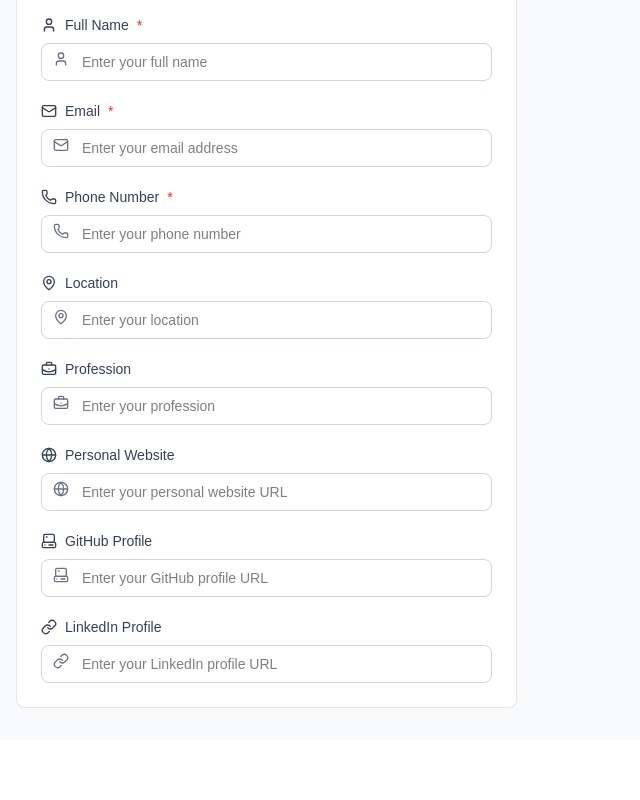
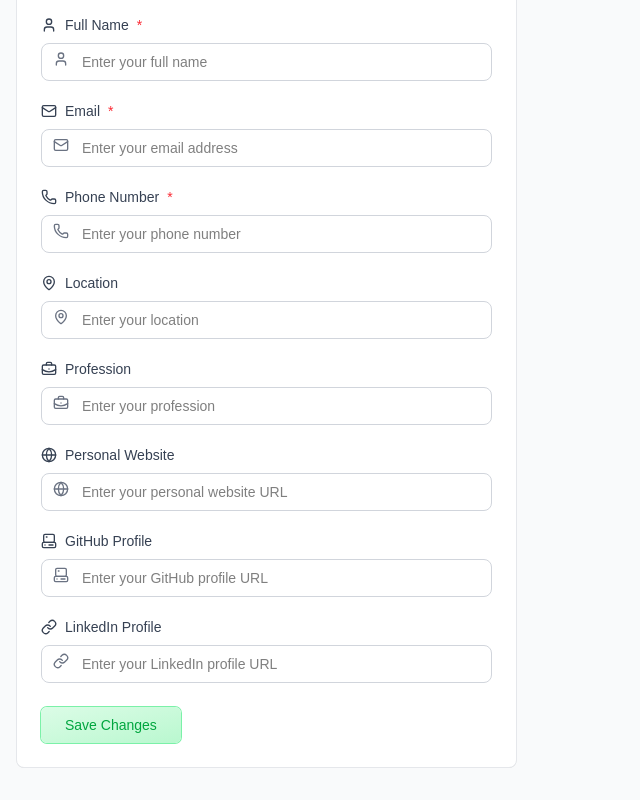
Before and after one commit to Ayush5605/AI-RESUME-BUILDER, a React (Vite) app in the folder Client/: page /app/builder/1 in a window 1280 px wide. Shown: the part 417-1217 px from the top of the page, without its empty margins (0-640 px from the left). Before the commit the page ends 1157 px from the top, so only its background shows below. Built offline with nearby package versions, Linux system fonts and the light colour scheme.

Commit message:
added save changes btn

```diff
--- a/Client/src/pages/ResumeBuilder.jsx
+++ b/Client/src/pages/ResumeBuilder.jsx
@@ -276,6 +276,11 @@ const ResumeBuilder = () => {
                 }
 
               </div>
+              <button className="bg-gradient-to-br from-green-100 to-green-200 ring-green-300
+              text-green-600 ring hover:ring-green-400
+              transition-all rounded-md px-6 py-2 mt-6 text-sm">
+                Save Changes
+              </button>
             </div>
           </div>
 
```
